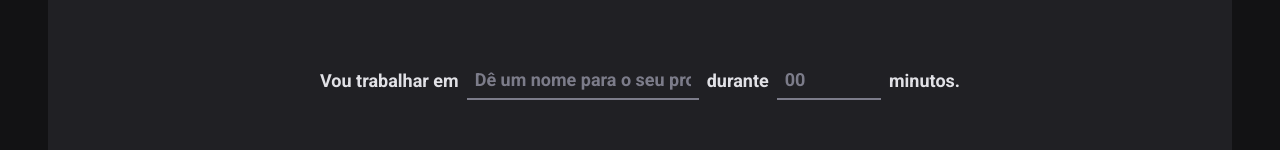
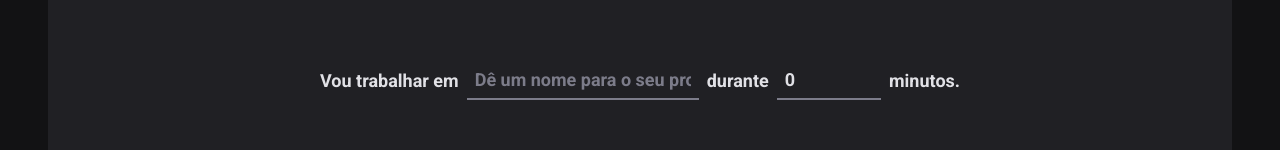
Before and after one commit to tamires-galvao/ignite-pomodoro-timer, a React (Vite) app: page / in a window 1280 px wide. Shown: the part 164-314 px from the top of the page. Built offline with nearby package versions, Linux system fonts and the light colour scheme.

Commit message:
TypeScript no formulário

```diff
--- a/src/pages/Home/index.tsx
+++ b/src/pages/Home/index.tsx
@@ -19,11 +19,17 @@
     .min(5, 'O ciclo precisa ser de no mínimo 5 minutos.')
     .max(60, 'O ciclo precisa ser de no máximo 60 minutos.'),
 })
+
+type NewCycleFormData = zod.infer<typeof newCycleFormValidationSchema>
 export function Home() {
-  const { register, handleSubmit, watch } = useForm({
+  const { register, handleSubmit, watch } = useForm<NewCycleFormData>({
     resolver: zodResolver(newCycleFormValidationSchema),
+    defaultValues: {
+      task: '',
+      minuteAmount: 0,
+    },
   })
-  function handleCreateNewCycle(data: any) {
+  function handleCreateNewCycle(data: NewCycleFormData) {
     console.log(data)
   }
   const task = watch('task')
```
